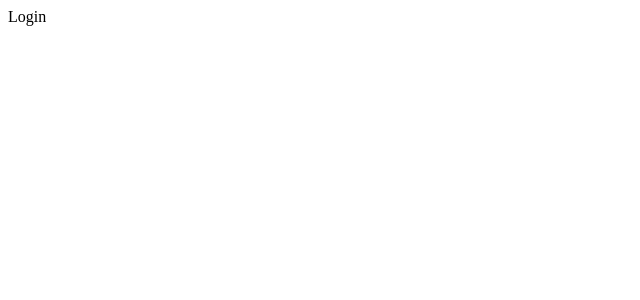
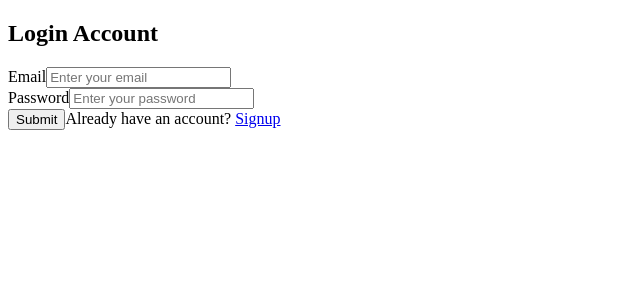
Before and after one commit to DavitDvalashvili/userAuthentication, a React (Vite) app in the folder client/: page /login in a window 1280 px wide. Shown: the top 300 px of the page, without its empty margins (0-640 px from the left). Built offline with nearby package versions, Linux system fonts and the light colour scheme.

Commit message:
wip: work on loign page

```diff
--- a/client/src/pages/Login.tsx
+++ b/client/src/pages/Login.tsx
@@ -1,5 +1,31 @@
+import { Link } from "react-router-dom";
+import { ToastContainer } from "react-toastify";
+
 const Login = () => {
-  return <div>Login</div>;
+  return (
+    <div className="form_container">
+      <h2>Login Account</h2>
+      <form>
+        <div>
+          <label htmlFor="email">Email</label>
+          <input type="email" name="email" placeholder="Enter your email" />
+        </div>
+        <div>
+          <label htmlFor="password">Password</label>
+          <input
+            type="password"
+            name="password"
+            placeholder="Enter your password"
+          />
+        </div>
+        <button type="submit">Submit</button>
+        <span>
+          Already have an account? <Link to={"/signup"}>Signup</Link>
+        </span>
+      </form>
+      <ToastContainer />
+    </div>
+  );
 };
 
 export default Login;
--- a/client/src/pages/SignUp.tsx
+++ b/client/src/pages/SignUp.tsx
@@ -1,7 +1,7 @@
 //import { useState } from "react";
 import { Link } from "react-router-dom";
 //import axios from "axios";
-import { ToastContainer, toast } from "react-toastify";
+import { ToastContainer } from "react-toastify";
 
 const Signup = () => {
   return (
```
